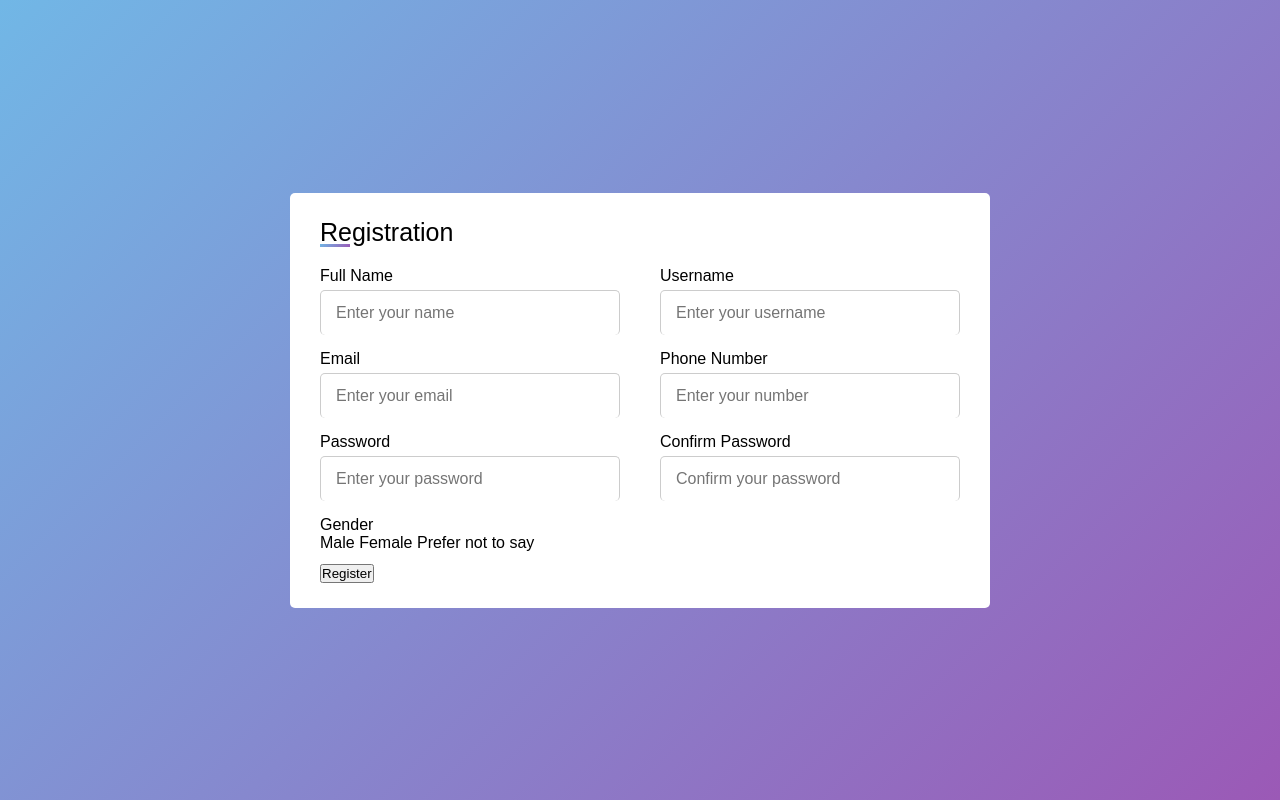
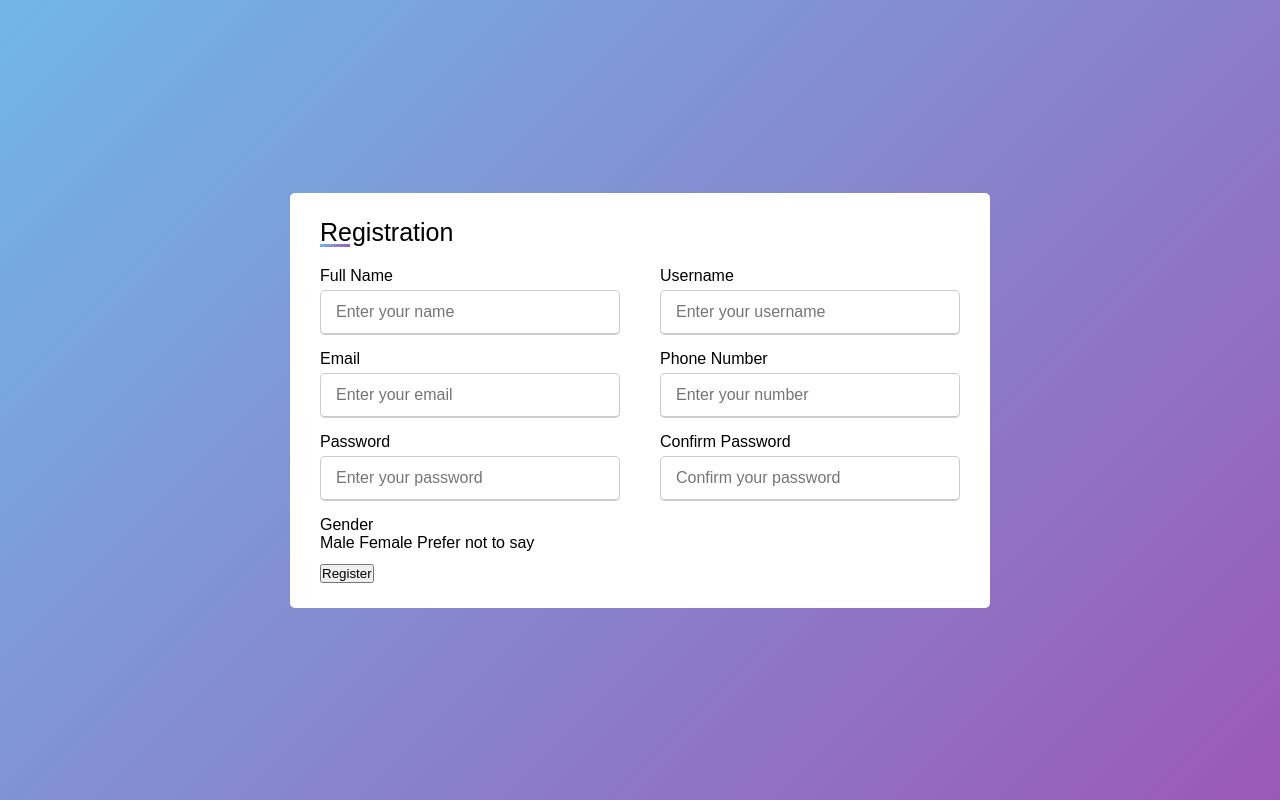
Before and after one commit to Raiynegicheha/Responsive-form, a plain HTML site: page index.html in a window 1280 px wide. Drawn offline with Linux system fonts and the light colour scheme.

Commit message:
Update style.css

```diff
--- a/style.css
+++ b/style.css
@@ -65,7 +65,7 @@ form .user-details .input-box{
     border: 1px solid #ccc;
     padding-left: 15px ;
     font-size: 16px;
-    border-bottom: 2px;
+    border-bottom-width: 2px;
 }
 
 .user-details .input-box input:focus,.user-details .input-box input:valid{
```
